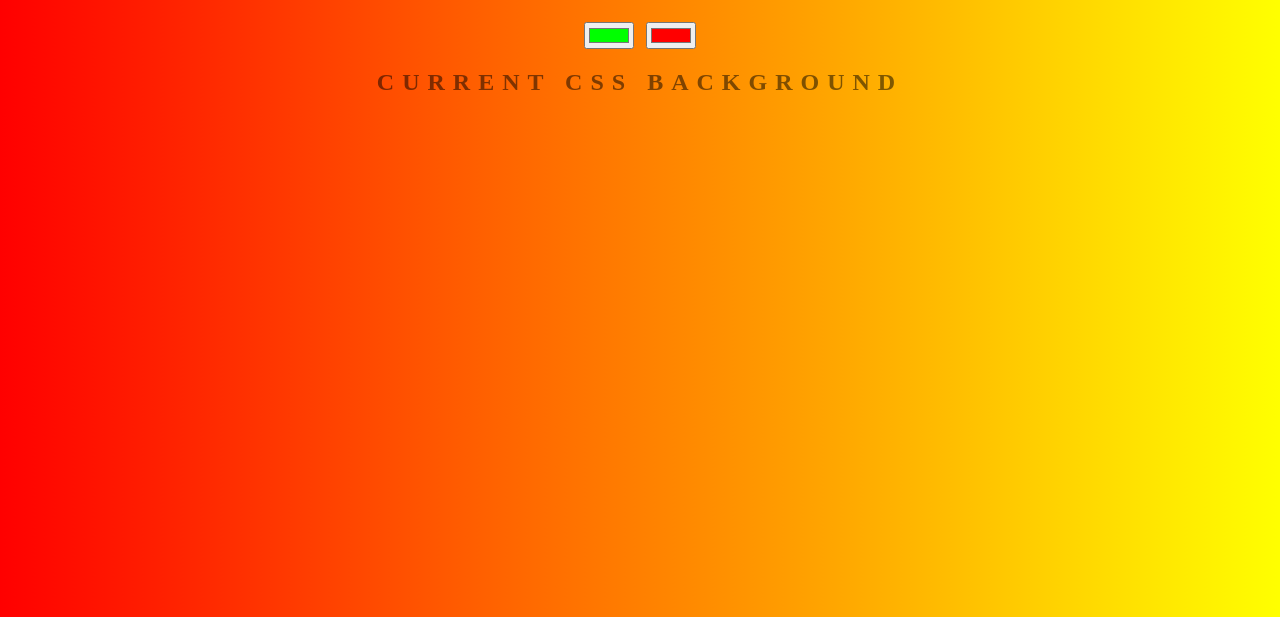
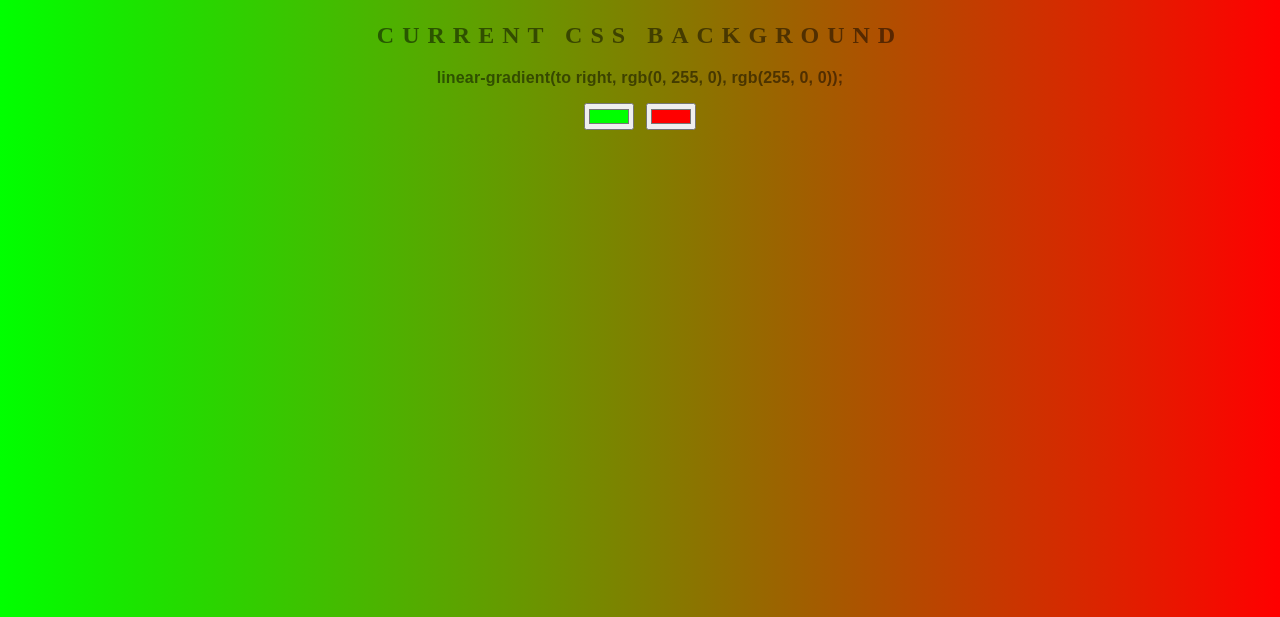
Before and after one commit to B-joyy/Gradient-background-Generator, a plain HTML site: page index.html in a window 1280 px wide. Shown: the part 183-800 px from the top of the page. Drawn offline with Linux system fonts and the light colour scheme.

Commit message:
added js to generate background color

```diff
--- a/index.html
+++ b/index.html
@@ -7,12 +7,12 @@
 		<link rel="stylesheet" href="style.css">
 	</head>
 
-	<body>
+	<body id="gradient">
 		<h1>Background Generator</h1>
-		<input type="color" name="color1" value="#00ff00">
-		<input type="color" name="color2" value="#ff0000">
 		<h2>Current CSS Background</h2>
 		<h3></h3>
+		<input id="color1" type="color" name="color1" value="#00ff00">
+		<input id="color2" type="color" name="color2" value="#ff0000">
 
 		<script type="text/javascript" src="./script.js"></script>
 	</body>
--- a/script.js
+++ b/script.js
@@ -0,0 +1,16 @@
+const body = document.getElementById("gradient");
+const color1 = document.getElementById("color1");
+const color2 = document.getElementById("color2");
+const css = document.querySelector("h3");
+
+window.onLoad = changeGradient();
+
+function changeGradient() {
+	body.style.background = `
+		linear-gradient(to right, ${color1.value} , ${color2.value})
+	`;
+    css.textContent = `${body.style.background};`
+}
+
+color1.addEventListener("input", changeGradient);
+color2.addEventListener("input", changeGradient);
```
